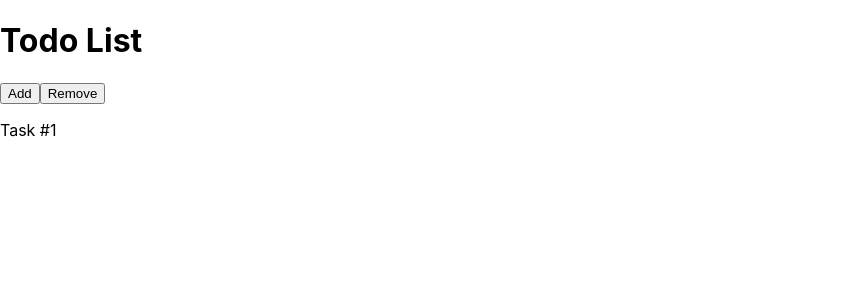
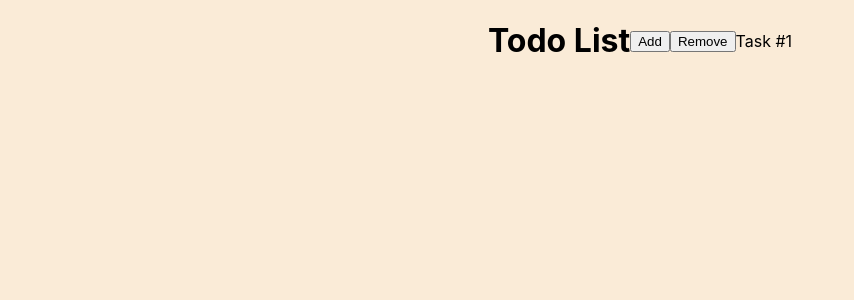
Before and after one commit to assimpusx/todo-react, a React (Create React App) app: page / in a window 1280 px wide. Shown: the top 300 px of the page, without its empty margins (0-854 px from the left). Built offline with nearby package versions, Linux system fonts and the light colour scheme.

Commit message:
edit main styles

```diff
--- a/src/App.js
+++ b/src/App.js
@@ -4,7 +4,7 @@ import TodoItems from "./components/todoItems/TodoItems";
 
 function App() {
   return (
-    <div>
+    <div className="main">
       <Header></Header>
       <Buttons></Buttons>
       <TodoItems></TodoItems>
--- a/src/index.css
+++ b/src/index.css
@@ -5,9 +5,16 @@ body {
     sans-serif;
   -webkit-font-smoothing: antialiased;
   -moz-osx-font-smoothing: grayscale;
+  background-color: antiquewhite;
 }
 
 code {
   font-family: source-code-pro, Menlo, Monaco, Consolas, 'Courier New',
     monospace;
 }
+
+.main {
+  display: flex;
+  align-items: center;
+  justify-content: center;
+}
```
